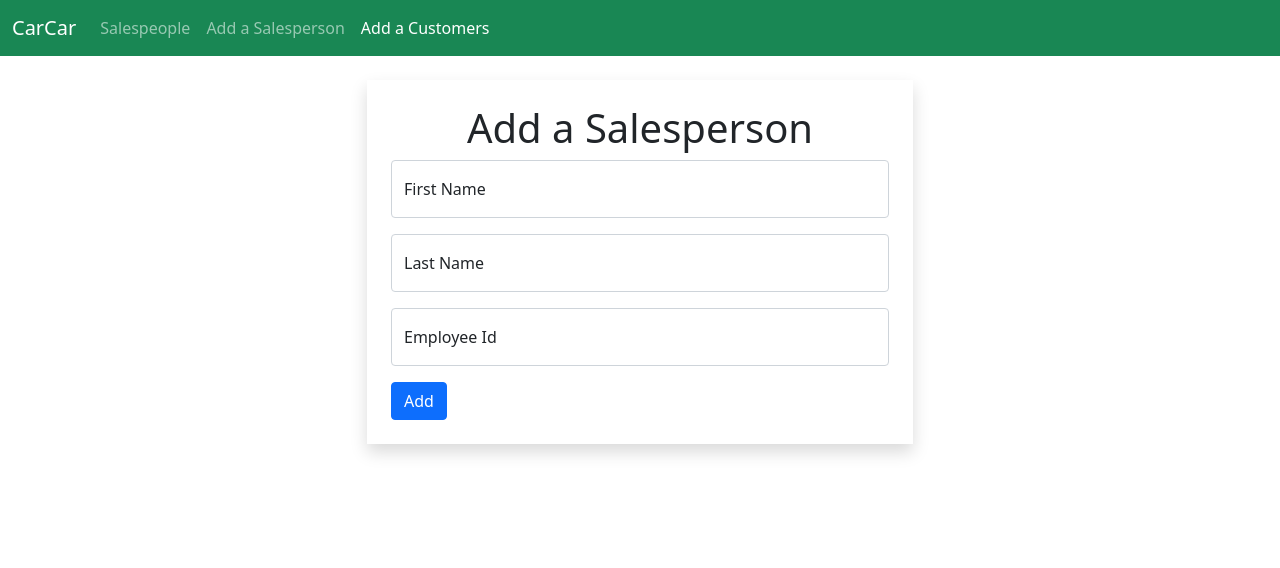
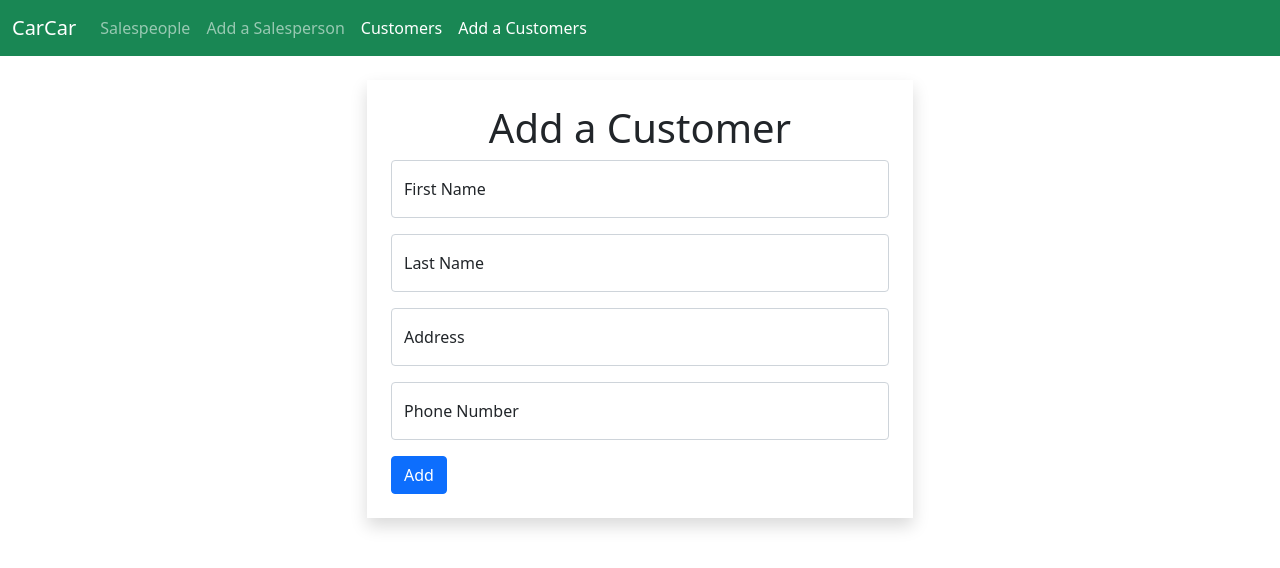
Before and after one commit to john-blanton-jr/Autotrackr, a React (Create React App) app in the folder ghi/app/: page /customers/create in a window 1280 px wide. Shown: the top 568 px of the page. Built offline with nearby package versions, Linux system fonts and the light colour scheme.

Commit message:
fix customer links in nav.js

```diff
--- a/ghi/app/src/App.js
+++ b/ghi/app/src/App.js
@@ -4,6 +4,7 @@ import Nav from './Nav';
 import SalespeopleList from './SalespeopleList'
 import SalespersonForm from './SalespersonForm'
 import CustomerForm from './CustomerForm'
+import CustomerList from './CustomerList'
 
 function App() {
   return (
@@ -14,6 +15,7 @@ function App() {
           <Route path="/" element={<MainPage />} />
           <Route path="salespeople" element={<SalespeopleList />} />
           <Route path="salespeople/create" element={<SalespersonForm />} />
+          <Route path="customers" element={<CustomerList />} />
           <Route path="customers/create" element={<CustomerForm />} />
         </Routes>
       </div>
--- a/ghi/app/src/CustomerForm.jsx
+++ b/ghi/app/src/CustomerForm.jsx
@@ -3,7 +3,8 @@ import React, {useState} from 'react';
 function CustomerForm(){
   const [firstName, setFirstName] = useState('')
   const [lastName, setLastName] = useState('')
-  const [employeeId, setEmployeeId] = useState('')
+  const [address, setAddress] = useState('')
+  const [phoneNumber, setPhoneNumber] = useState('')
 
   const HandleFirstNameChange = (event) => {
     const value = event.target.value;
@@ -15,9 +16,14 @@ function CustomerForm(){
     setLastName(value);
   }
 
-  const HandleEmployeeIdChange = (event) => {
+  const HandleAddressChange = (event) => {
     const value = event.target.value;
-    setEmployeeId(value);
+    setAddress(value);
+  }
+
+  const HandlePhoneNumberChange = (event) => {
+    const value = event.target.value;
+    setPhoneNumber(value);
   }
 
   const HandleSubmit= async (event) => {
@@ -26,9 +32,10 @@ function CustomerForm(){
     const data = {}
     data.first_name = firstName
     data.last_name = lastName
-    data.employee_id = employeeId
+    data.address = address
+    data.phone_number = phoneNumber
 
-    const hatUrl = "http://localhost:8090/api/salespeople/";
+    const hatUrl = "http://localhost:8090/api/customers/";
     const fetchConfig = {
       method: "post",
       body: JSON.stringify(data),
@@ -40,7 +47,8 @@ function CustomerForm(){
     if (response.ok) {
       setFirstName("");
       setLastName("");
-      setEmployeeId("");
+      setAddress("");
+      setPhoneNumber("");
     }
   };
 
@@ -48,7 +56,7 @@ function CustomerForm(){
     <div className="row">
     <div className="offset-3 col-6">
       <div className="shadow p-4 mt-4">
-        <h1 className="text-center">Add a Salesperson</h1>
+        <h1 className="text-center">Add a Customer</h1>
         <form onSubmit={HandleSubmit} id="create-presentation-form">
           <div className="form-floating mb-3">
             <input
@@ -78,16 +86,29 @@ function CustomerForm(){
           </div>
           <div className="form-floating mb-3">
             <input
-              placeholder="Employee Id"
-              value={employeeId}
-              onChange={HandleEmployeeIdChange}
+              placeholder="Address"
+              value={address}
+              onChange={HandleAddressChange}
               required
               type="text"
               className="form-control"
-              id="employeeId"
-              name="employeeId"
+              id="address"
+              name="address"
             />
-            <label htmlFor="employeeId">Employee Id</label>
+            <label htmlFor="address">Address</label>
+            </div>
+          <div className="form-floating mb-3">
+            <input
+              placeholder="Phone Number"
+              value={phoneNumber}
+              onChange={HandlePhoneNumberChange}
+              required
+              type="text"
+              className="form-control"
+              id="phoneNumber"
+              name="phoneNumber"
+            />
+            <label htmlFor="phoneNumber">Phone Number</label>
             </div>
           <button className="btn btn-primary">Add</button>
         </form>
--- /dev/null
+++ b/ghi/app/src/CustomerList.jsx
@@ -0,0 +1,56 @@
+import { useState, useEffect } from "react";
+
+
+function CustomerList(props) {
+    const [customers, setCustomers] = useState([]);
+
+    async function fetchCustomers() {
+      const response = await fetch('http://localhost:8090/api/customers/')
+      if (response.ok) {
+        const data = await response.json();
+        setCustomers(data.customers);
+      }
+    }
+
+    useEffect(() => {
+      fetchCustomers();
+    }, [])
+    const deleteCustomer = async (id) => {
+      const response = await fetch(`http://localhost:8090/api/customers/${id}`, {
+          method: 'DELETE'
+      });
+      if (response.ok) {
+        fetchCustomers();
+      }
+  }
+
+    return (
+      <table className="table table-striped">
+            <thead>
+                <tr>
+                    <th>First Name</th>
+                    <th>Last Name</th>
+                    <th>Address</th>
+                    <th>Phone Number</th>
+                </tr>
+            </thead>
+            <tbody>
+                {customers.map(customer => {
+                    return (
+                        <tr key={customer.id}>
+                            <td>{ customer.first_name }</td>
+                            <td>{ customer.last_name }</td>
+                            <td>{ customer.address }</td>
+                            <td>{ customer.phone_number }</td>
+                            <td>
+                                <button onClick={() => deleteCustomer(customer.id)} className="btn btn-outline-danger btn-sm">Delete Customer</button>
+                            </td>
+                        </tr>
+                    )
+                })}
+            </tbody>
+        </table>
+    )
+}
+
+export default CustomerList
--- a/ghi/app/src/Nav.js
+++ b/ghi/app/src/Nav.js
@@ -17,6 +17,9 @@ function Nav() {
               <NavLink className="nav-link" aria-current="page" to="/salespeople/create">Add a Salesperson</NavLink>
             </li>
           <li className="nav-item">
+              <NavLink className="nav-link" aria-current="page" to="/customers">Customers</NavLink>
+            </li>
+          <li className="nav-item">
               <NavLink className="nav-link" aria-current="page" to="/customers/create">Add a Customers</NavLink>
             </li>
           </ul>
```
Also changed, not shown: 2 other files (tests, documents, lock files or other folders).
